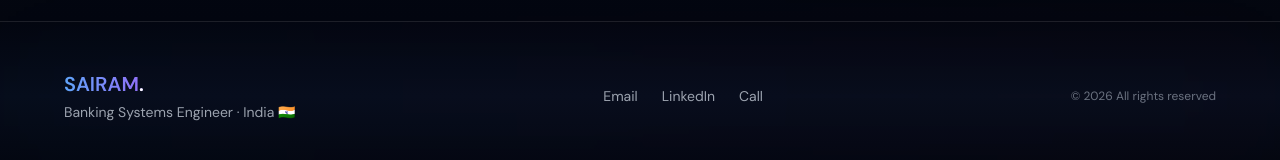
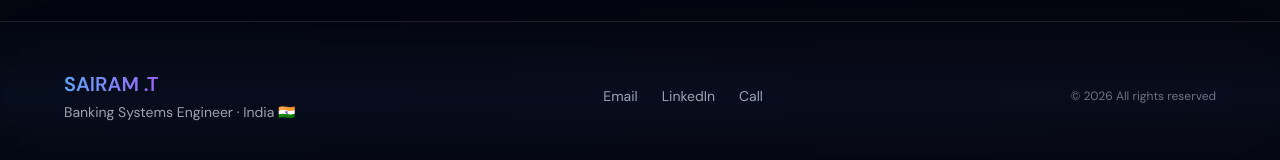
Before and after one commit to BI4143-oracle/portfolio, a React (Vite) app: page / in a window 1280 px wide. Shown: the part 6926-7086 px from the top of the page. Built offline with nearby package versions, Linux system fonts and the light colour scheme.

Commit message:
added new chages

```diff
--- a/src/components/layout/Footer.jsx
+++ b/src/components/layout/Footer.jsx
@@ -9,7 +9,7 @@ export default function Footer() {
         {/* 🔥 Left - Branding */}
         <div className="text-center md:text-left">
           <p className="text-xl font-bold bg-gradient-to-r from-blue-400 via-purple-500 to-pink-500 bg-clip-text text-transparent">
-            SAIRAM<span className="text-white">.</span>
+            SAIRAM .T
           </p>
           <p className="text-gray-400 text-sm mt-1">
             Banking Systems Engineer · India 🇮🇳
```
